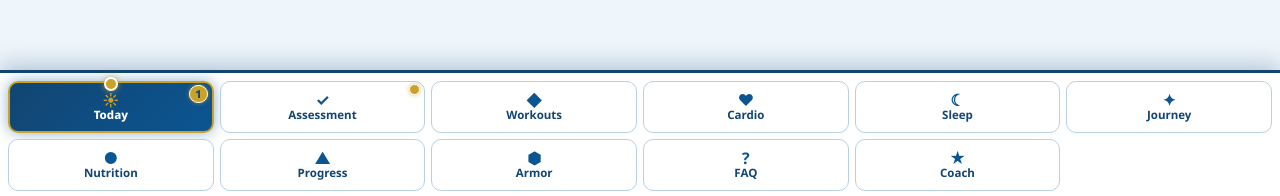
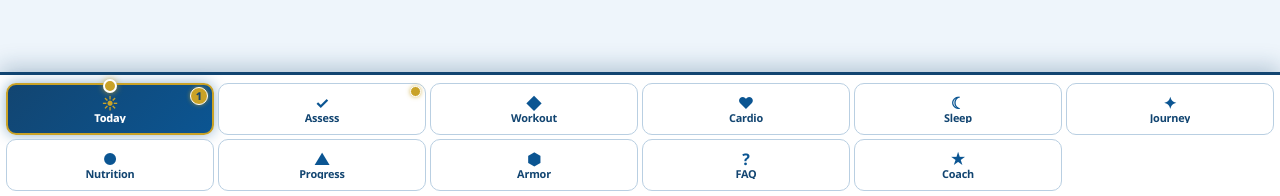
Before and after one commit to derhoff62/active-life-quest, a React (Vite) app: page / in a window 1280 px wide. Both pictures are taken after typing "Sample", "name@example.com", "Sample123" into the empty fields and a click on the button "Create account". Shown: the part 601-797 px from the top of the page. Built offline with nearby package versions, Linux system fonts and the light colour scheme; no server answers.

Commit message:
Bottom nav labels never wrap mid-word: Assess/Workout short labels, nowrap, tighter nav spacing

```diff
--- a/src/App.tsx
+++ b/src/App.tsx
@@ -46,18 +46,26 @@ class TabErrorBoundary extends Component<{ tab: Tab; children: ReactNode }, { fa
   }
 }
 
-const TABS: { id: Tab; label: string; icon: string }[] = [
-  { id: 'today', label: 'Today', icon: '☀' },
-  { id: 'assessment', label: 'Assessment', icon: '✓' },
-  { id: 'workouts', label: 'Workouts', icon: '◆' },
-  { id: 'cardio', label: 'Cardio', icon: '♥' },
-  { id: 'sleep', label: 'Sleep', icon: '☾' },
-  { id: 'journey', label: 'Journey', icon: '✦' },
-  { id: 'nutrition', label: 'Nutrition', icon: '●' },
-  { id: 'progress', label: 'Progress', icon: '▲' },
-  { id: 'armor', label: 'Armor', icon: '⬢' },
-  { id: 'faq', label: 'FAQ', icon: '?' },
-  { id: 'coach', label: 'Coach', icon: '★' },
+/* Short display labels for the nav: the full words do not fit on one line
+   in a 6-column grid on a phone, and the old `overflow-wrap: anywhere`
+   split them mid-word ("Assessm/ent", "Workout/s" on Derek's phone, Nov 22).
+   So "Assessment" shows as "Assess" and "Workouts" as "Workout" here; the
+   full word is still the page heading inside the tab, and the aria-label
+   below uses it too. `white-space: nowrap` means a label can never split
+   mid-word again — the ellipsis is only a backstop if a phone ever renders
+   a label wider than its tab. */
+const TABS: { id: Tab; label: string; full: string; icon: string }[] = [
+  { id: 'today', label: 'Today', full: 'Today', icon: '☀' },
+  { id: 'assessment', label: 'Assess', full: 'Assessment', icon: '✓' },
+  { id: 'workouts', label: 'Workout', full: 'Workouts', icon: '◆' },
+  { id: 'cardio', label: 'Cardio', full: 'Cardio', icon: '♥' },
+  { id: 'sleep', label: 'Sleep', full: 'Sleep', icon: '☾' },
+  { id: 'journey', label: 'Journey', full: 'Journey', icon: '✦' },
+  { id: 'nutrition', label: 'Nutrition', full: 'Nutrition', icon: '●' },
+  { id: 'progress', label: 'Progress', full: 'Progress', icon: '▲' },
+  { id: 'armor', label: 'Armor', full: 'Armor', icon: '⬢' },
+  { id: 'faq', label: 'FAQ', full: 'FAQ', icon: '?' },
+  { id: 'coach', label: 'Coach', full: 'Coach', icon: '★' },
 ];
 
 export interface Ctx {
@@ -482,7 +490,7 @@ export default function App() {
               onPointerCancel={() => setPressedTab(null)}
               onClick={() => { setPressedTab(null); go(t.id); }}
               aria-current={tab === t.id ? 'page' : undefined}
-              aria-label={badge ? `${t.label}, ${badge.count ? `${badge.count} things to do` : 'needs attention'}` : t.label}
+              aria-label={badge ? `${t.full}, ${badge.count ? `${badge.count} things to do` : 'needs attention'}` : t.full}
             >
               <span className="nav-icon" aria-hidden="true">{t.icon}</span>
               <span className="nav-label">{t.label}</span>
--- a/src/styles.css
+++ b/src/styles.css
@@ -128,17 +128,24 @@ html { scroll-padding-bottom: calc(150px + env(safe-area-inset-bottom)); }
    width, so only 5 fit per row and the second row grows wide and tall.
    Six equal grid columns give 6 tabs on row 1 and 5 on row 2, every
    button the same width and 52px tall. The gold dot is absolutely
-   positioned on the top edge, so it never adds height to the row. */
+   positioned on the top edge, so it never adds height to the row.
+   Labels never wrap mid-word (Nov 22 fix): the old `overflow-wrap:
+   anywhere` split "Assessment" into "Assessm/ent" and "Workouts" into
+   "Workout/s" on Derek's phone. Labels are `nowrap` now, the two longest
+   words are shortened in App.tsx ("Assess", "Workout"), and the gap and
+   padding were tightened so the longest label ("Nutrition", ~48px at this
+   size in the app's own Quest Sans Bold, with -0.2px letter-spacing) fits
+   its ~52px tab even on a 360px phone. The ellipsis is only a backstop. */
 .nav {
   position: fixed; left: 0; right: 0; bottom: 0; z-index: 20;
   background: #fff; border-top: 3px solid var(--navy);
   box-shadow: 0 -6px 20px rgba(18, 69, 113, 0.25);
-  display: grid; grid-template-columns: repeat(6, minmax(0, 1fr)); gap: 6px;
-  padding: 8px 8px calc(8px + env(safe-area-inset-bottom));
+  display: grid; grid-template-columns: repeat(6, minmax(0, 1fr)); gap: 4px;
+  padding: 8px 6px calc(8px + env(safe-area-inset-bottom));
 }
 .nav button {
   position: relative; border: 1.5px solid #b9cfe2; background: #fff; min-height: 52px; min-width: 0;
-  padding: 5px 2px; font-size: 0.72rem; color: var(--navy);
+  padding: 5px 0; font-size: 0.68rem; color: var(--navy);
   font-weight: 700; border-radius: 10px;
   display: flex; flex-direction: column; align-items: center; justify-content: center; gap: 1px;
 }
@@ -157,7 +164,7 @@ html { scroll-padding-bottom: calc(150px + env(safe-area-inset-bottom)); }
   .nav button:active:not(:disabled), .nav button.pressed { transform: none; }
 }
 .nav button .nav-icon { font-size: 1rem; line-height: 1; color: var(--blue); }
-.nav button .nav-label { line-height: 1.05; overflow-wrap: anywhere; text-align: center; }
+.nav button .nav-label { line-height: 1.05; letter-spacing: -0.2px; text-align: center; white-space: nowrap; overflow: hidden; text-overflow: ellipsis; max-width: 100%; }
 .nav button.active {
   background: linear-gradient(135deg, var(--navy), var(--blue));
   color: #fff; font-weight: 800; border: 2px solid var(--gold);
```
